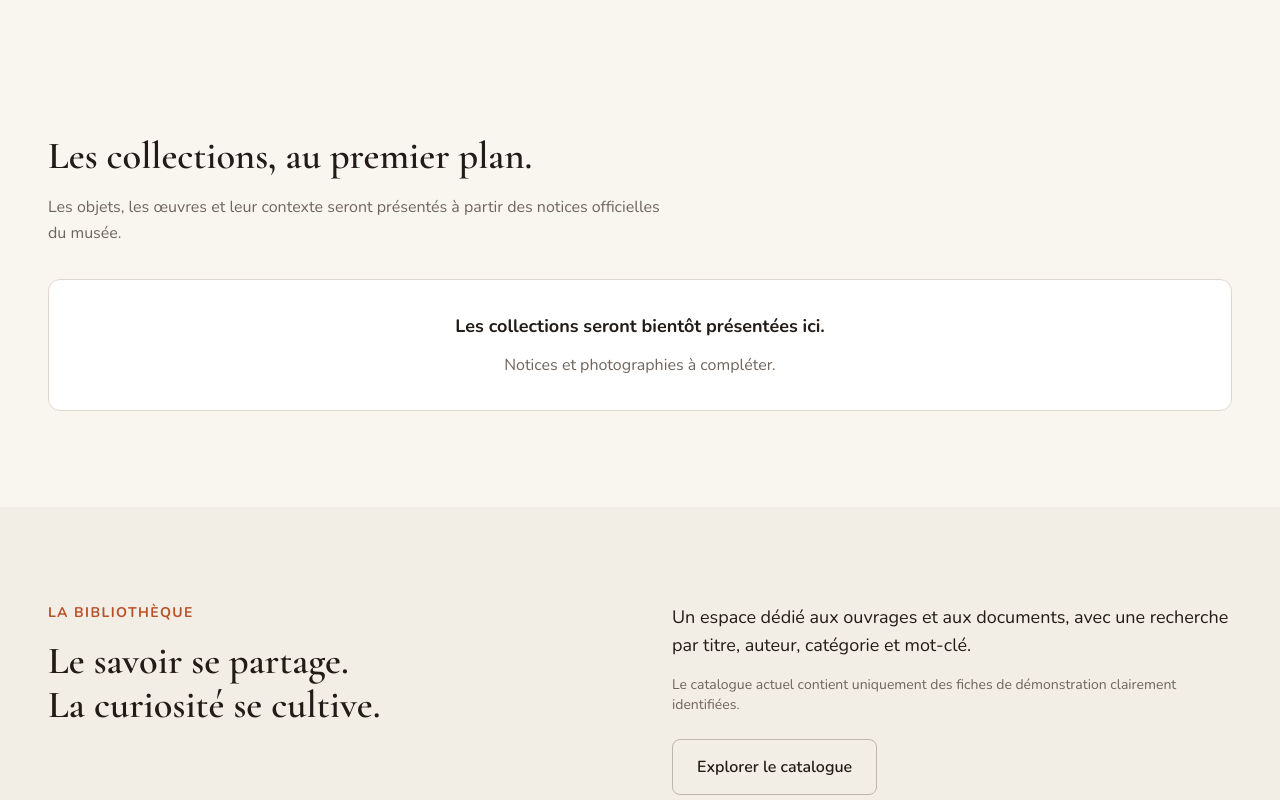
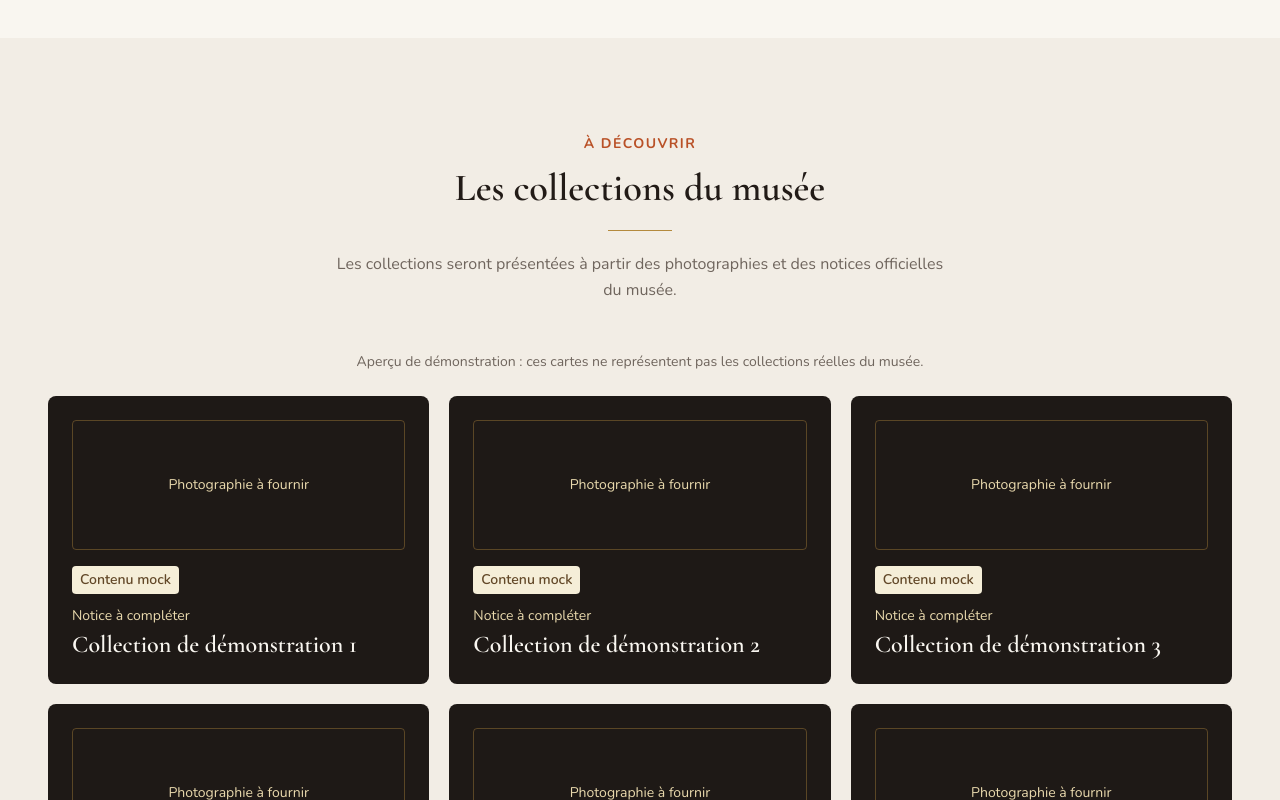
Before and after one commit to Adama-front/musee-bondoukou, a Next.js app in the folder apps/web/: page / in a window 1280 px wide. Shown: the part 1440-2240 px from the top of the page. Built offline with nearby package versions, Linux system fonts and the light colour scheme.

Commit message:
feat: add reference-based collections preview grid

```diff
--- /dev/null
+++ b/apps/web/src/features/collections/collection-card.tsx
@@ -0,0 +1,27 @@
+import Image from "next/image";
+import { Badge } from "@musee/ui";
+import type { CollectionPreview } from "./collection-repository";
+
+export function CollectionCard({ collection }: { collection: CollectionPreview }) {
+  return (
+    <article className="relative isolate flex aspect-[4/3] min-h-72 w-full min-w-0 flex-col justify-end gap-4 overflow-hidden rounded-md bg-ink p-5 text-background sm:p-6">
+      {collection.image ? (
+        <>
+          <Image src={collection.image.src} alt={collection.image.alt} fill
+            sizes="(min-width: 1440px) 432px, (min-width: 1024px) 33vw, (min-width: 640px) 50vw, 100vw"
+            className="-z-20 object-cover" />
+          <div aria-hidden="true" className="absolute inset-0 -z-10 bg-ink/70" />
+        </>
+      ) : (
+        <div className="flex min-h-16 flex-1 items-center justify-center rounded-sm border border-secondary/40">
+          <p className="text-sm text-secondary-200">Photographie à fournir</p>
+        </div>
+      )}
+      <div>
+        {collection.isMock ? <Badge variant="secondary" className="mb-3">Contenu mock</Badge> : null}
+        <p className="mb-1 text-sm text-secondary-200">{collection.subtitle}</p>
+        <h3 className="font-editorial text-h4 font-semibold">{collection.title}</h3>
+      </div>
+    </article>
+  );
+}
--- /dev/null
+++ b/apps/web/src/features/collections/collection-repository.ts
@@ -0,0 +1,17 @@
+import { collectionsMock } from "./collections.mock";
+
+export interface CollectionPreview {
+  id: string;
+  title: string;
+  subtitle: string;
+  image: { src: string; alt: string } | null;
+  isMock: boolean;
+}
+
+export interface CollectionRepository {
+  getFeatured(): Promise<ReadonlyArray<CollectionPreview>>;
+}
+
+export const collectionRepository: CollectionRepository = {
+  async getFeatured() { return collectionsMock; },
+};
--- /dev/null
+++ b/apps/web/src/features/collections/collections-section.tsx
@@ -0,0 +1,28 @@
+import { Container, EmptyState } from "@musee/ui";
+import { CollectionCard } from "./collection-card";
+import type { CollectionPreview } from "./collection-repository";
+
+export function CollectionsSection({ collections }: { collections: ReadonlyArray<CollectionPreview> }) {
+  return (
+    <section id="collections" aria-labelledby="collections-title" className="bg-muted py-section">
+      <Container>
+        <header className="mx-auto mb-10 max-w-prose text-center lg:mb-12">
+          <p className="mb-3 text-sm font-bold uppercase tracking-widest text-primary">À découvrir</p>
+          <h2 id="collections-title" className="font-editorial text-h2 font-semibold">Les collections du musée</h2>
+          <span aria-hidden="true" className="mx-auto my-5 block h-px w-16 bg-secondary" />
+          <p className="text-muted-foreground">Les collections seront présentées à partir des photographies et des notices officielles du musée.</p>
+        </header>
+        {collections.length > 0 ? (
+          <>
+            {collections.some((collection) => collection.isMock) ? <p className="mb-6 text-center text-sm text-muted-foreground">Aperçu de démonstration : ces cartes ne représentent pas les collections réelles du musée.</p> : null}
+            <ul className="grid gap-4 sm:grid-cols-2 lg:grid-cols-3 lg:gap-5">
+              {collections.map((collection) => <li key={collection.id} className="min-w-0"><CollectionCard collection={collection} /></li>)}
+            </ul>
+          </>
+        ) : (
+          <EmptyState title="Les collections seront bientôt présentées ici.">Notices et photographies à compléter.</EmptyState>
+        )}
+      </Container>
+    </section>
+  );
+}
--- /dev/null
+++ b/apps/web/src/features/collections/collections.mock.ts
@@ -0,0 +1,14 @@
+import type { CollectionPreview } from "./collection-repository";
+
+// Six emplacements de démonstration pour valider la composition du modèle.
+// Ils ne constituent ni un inventaire ni des catégories officielles du musée.
+export const collectionsMock: ReadonlyArray<CollectionPreview> = Array.from(
+  { length: 6 },
+  (_, index) => ({
+    id: `demo-collection-${index + 1}`,
+    title: `Collection de démonstration ${index + 1}`,
+    subtitle: "Notice à compléter",
+    image: null,
+    isMock: true,
+  }),
+);
--- a/apps/web/src/features/home/discovery-sections.tsx
+++ b/apps/web/src/features/home/discovery-sections.tsx
@@ -1,8 +1,5 @@
 import Link from "next/link";
-import { Container, EmptyState, SectionHeader, buttonVariants } from "@musee/ui";
-export function CollectionsSection() {
-  return <section id="collections" className="py-section"><Container><SectionHeader title="Les collections, au premier plan.">Les objets, les œuvres et leur contexte seront présentés à partir des notices officielles du musée.</SectionHeader><EmptyState title="Les collections seront bientôt présentées ici.">Notices et photographies à compléter.</EmptyState></Container></section>;
-}
+import { Container, buttonVariants } from "@musee/ui";
 export function LibrarySection() {
   return <section id="bibliotheque" className="bg-muted py-section"><Container className="grid gap-10 md:grid-cols-2 md:gap-16">
     <div><p className="mb-4 text-sm font-bold uppercase tracking-widest text-primary">La bibliothèque</p><h2 className="font-editorial text-h2 font-semibold">Le savoir se partage.<br />La curiosité se cultive.</h2></div>
--- a/apps/web/src/features/home/home-page.tsx
+++ b/apps/web/src/features/home/home-page.tsx
@@ -3,9 +3,11 @@ import { SiteFooter } from "../../shared/site-footer";
 import { homeRepository } from "./home-repository";
 import { MuseumHero } from "./museum-hero";
 import { MuseumIntroduction } from "./museum-introduction";
-import { CollectionsSection, LibrarySection } from "./discovery-sections";
+import { LibrarySection } from "./discovery-sections";
+import { CollectionsSection } from "../collections/collections-section";
+import { collectionRepository } from "../collections/collection-repository";
 import { AgendaSection, VisitSection } from "./practical-sections";
 export async function HomePage() {
-  const content = await homeRepository.getContent();
-  return <><SiteHeader overlay /><main id="main"><MuseumHero /><MuseumIntroduction /><CollectionsSection /><LibrarySection /><AgendaSection content={content} /><VisitSection /></main><SiteFooter /></>;
+  const [content, collections] = await Promise.all([homeRepository.getContent(), collectionRepository.getFeatured()]);
+  return <><SiteHeader overlay /><main id="main"><MuseumHero /><MuseumIntroduction /><CollectionsSection collections={collections} /><LibrarySection /><AgendaSection content={content} /><VisitSection /></main><SiteFooter /></>;
 }
```
Also changed, not shown: 2 other files (tests, documents, lock files or other folders).
